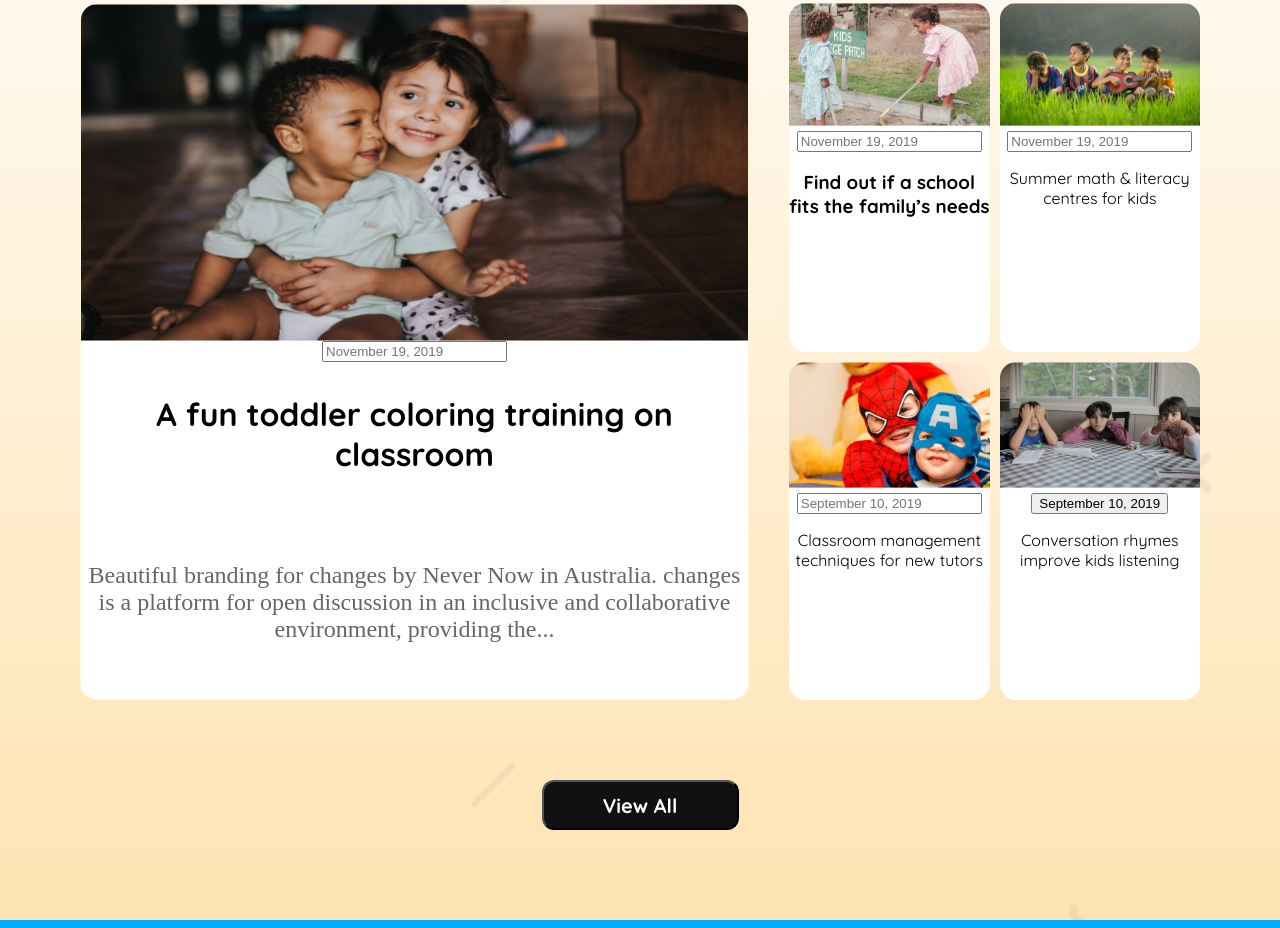
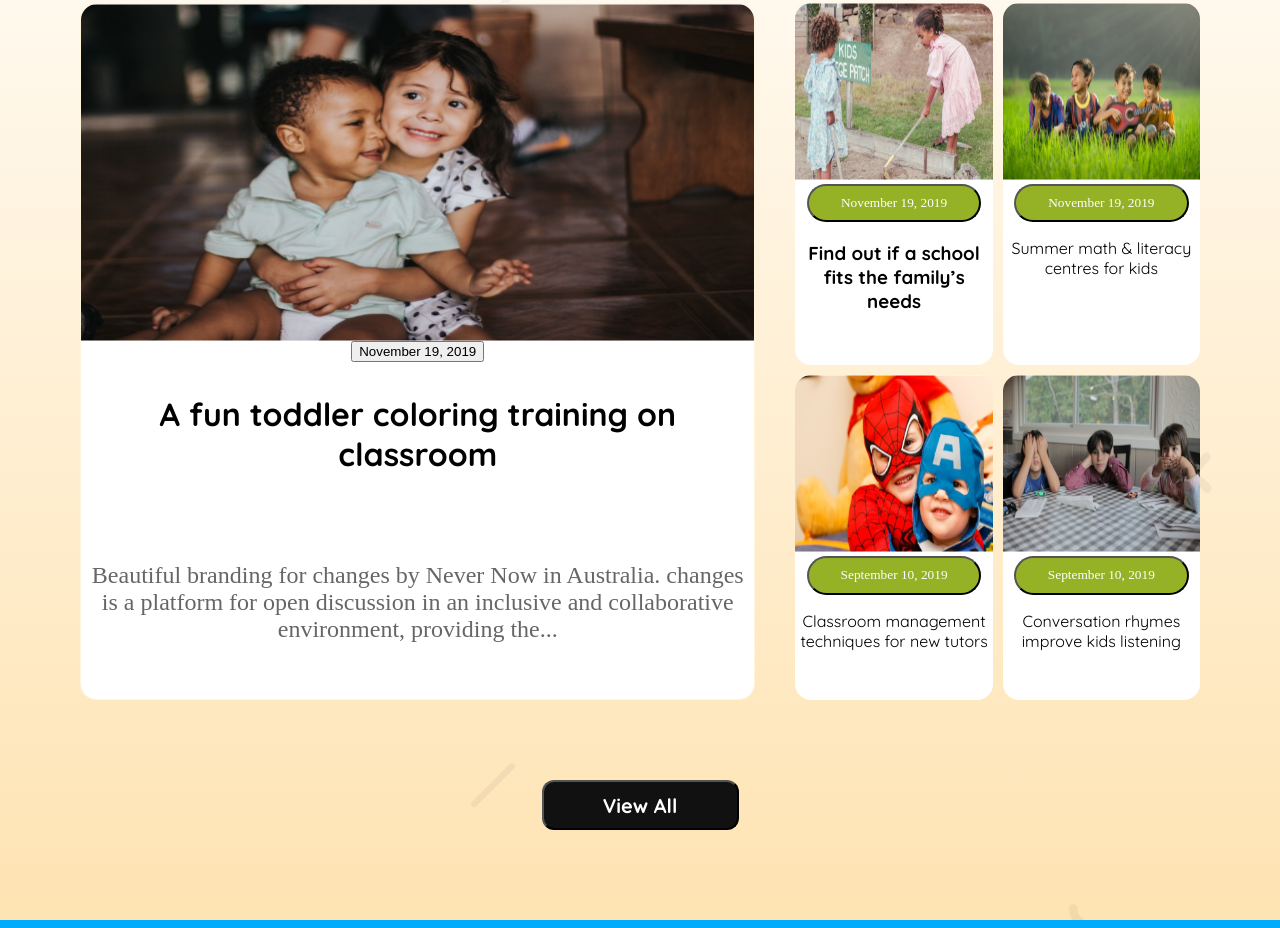
Before and after one commit to sm-sobuj000/assignment2, a plain HTML site: page index.html in a window 1280 px wide. Shown: the part 1736-2664 px from the top of the page. Drawn offline with Linux system fonts and the light colour scheme.

Commit message:
add button

```diff
--- a/css.css
+++ b/css.css
@@ -306,9 +306,27 @@ main{
     }
     .scr img{
         width: 100%;
+        height: 177px;
         border-top-left-radius:16px ;
         border-top-right-radius:16px ;
 
+    }
+    .scr button{
+        width: 174.51px;
+        height: 38.35px;
+        border-radius: 47.93px;
+
+background: rgb(149, 178, 38);
+color: rgb(255, 255, 255);
+font-family: Raleway;
+font: size 1rem;;
+font-weight: 500;
+text-align: center;
+left: 20px;
+
+    }
+    .scr button:hover{
+        background-color: #F0AA00;
     }
 
     .story-card1{
--- a/index.html
+++ b/index.html
@@ -90,7 +90,7 @@
           <div class="story-card">
               <div class="scl story-card1">
                 <img src="story-1.png" alt="">
-                <input type="text" name="" id="" placeholder="November 19, 2019">
+                <button>November 19, 2019</button>
                 <h3>A fun toddler coloring training on classroom<h3>
                 <p>Beautiful branding for changes by Never Now in Australia.
                               changes is a platform for open discussion in an inclusive and
@@ -99,24 +99,24 @@
               <div class="scr">
                 <div class="story-card2">
                     <img src="story-2.png" alt="">
-                    <input type="text" name="" id="" placeholder="November 19, 2019">
+                    <button>November 19, 2019</button>
                     <h3>Find out if a school fits the family’s needs</h3>
                 </div>
                 <div class="story-card3">
                     <img src="story-3.png" alt="">
-                    <input type="text" name="" id="" placeholder="November 19, 2019">
+                    <button>November 19, 2019</button>
                     <p>Summer math & literacy
                               centres for kids</p>
                 </div>
                 <div class="story-card4">
                     <img src="story-4.png" alt="">
-                    <input type="text" name="" id="" placeholder="September 10, 2019">
+                    <button>September 10, 2019</button>
                     <p>Classroom management
                               techniques for new tutors</p>
                 </div>
                 <div class="story-card5">
                     <img src="story-5.png" alt="">
-                    <input id="s11" type="button" value="September 10, 2019" placeholder="September 10, 2019">
+                    <button>September 10, 2019</button>
                     <p>Conversation rhymes improve kids listening</p>
                 </div>
               </div>
```
